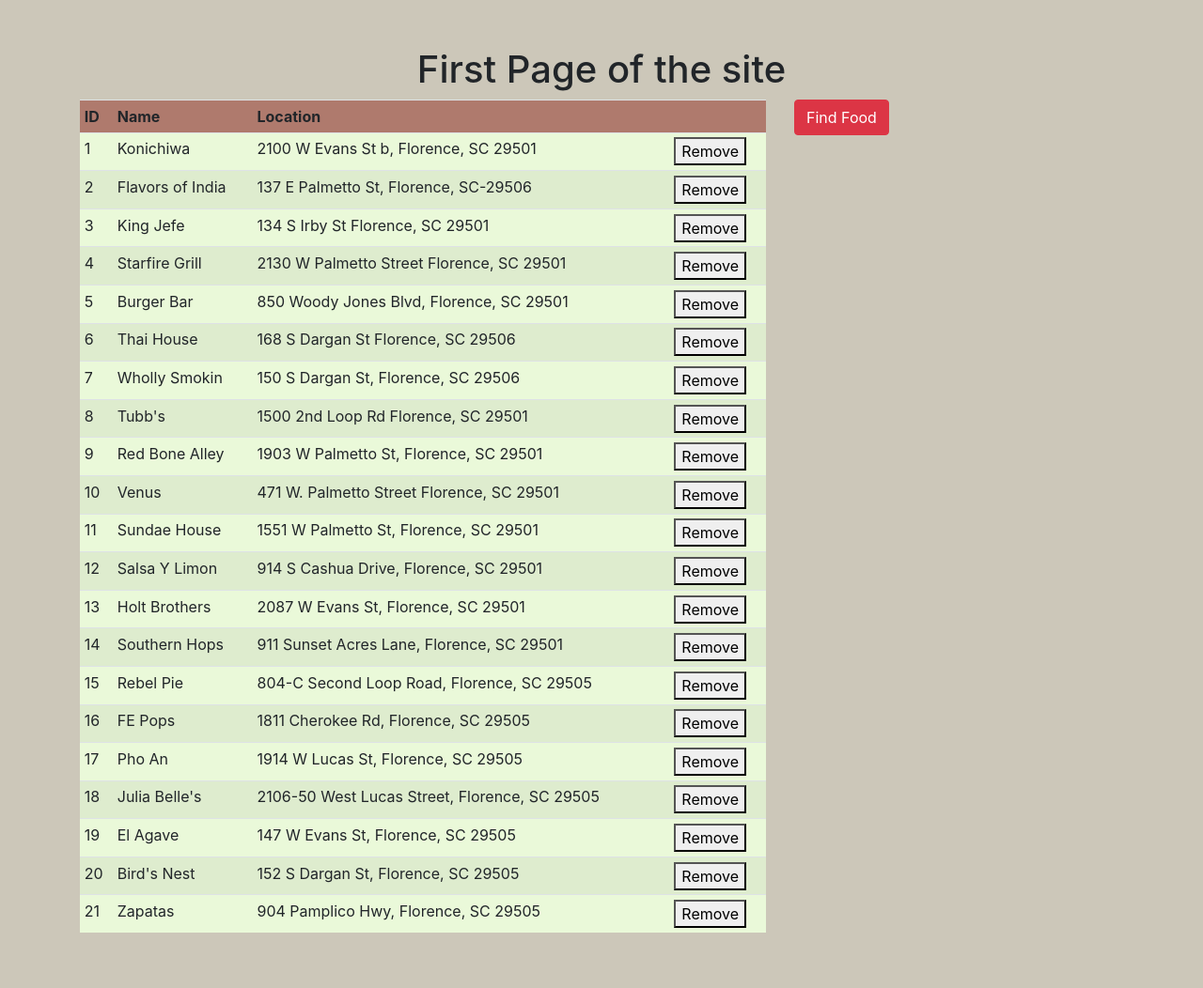
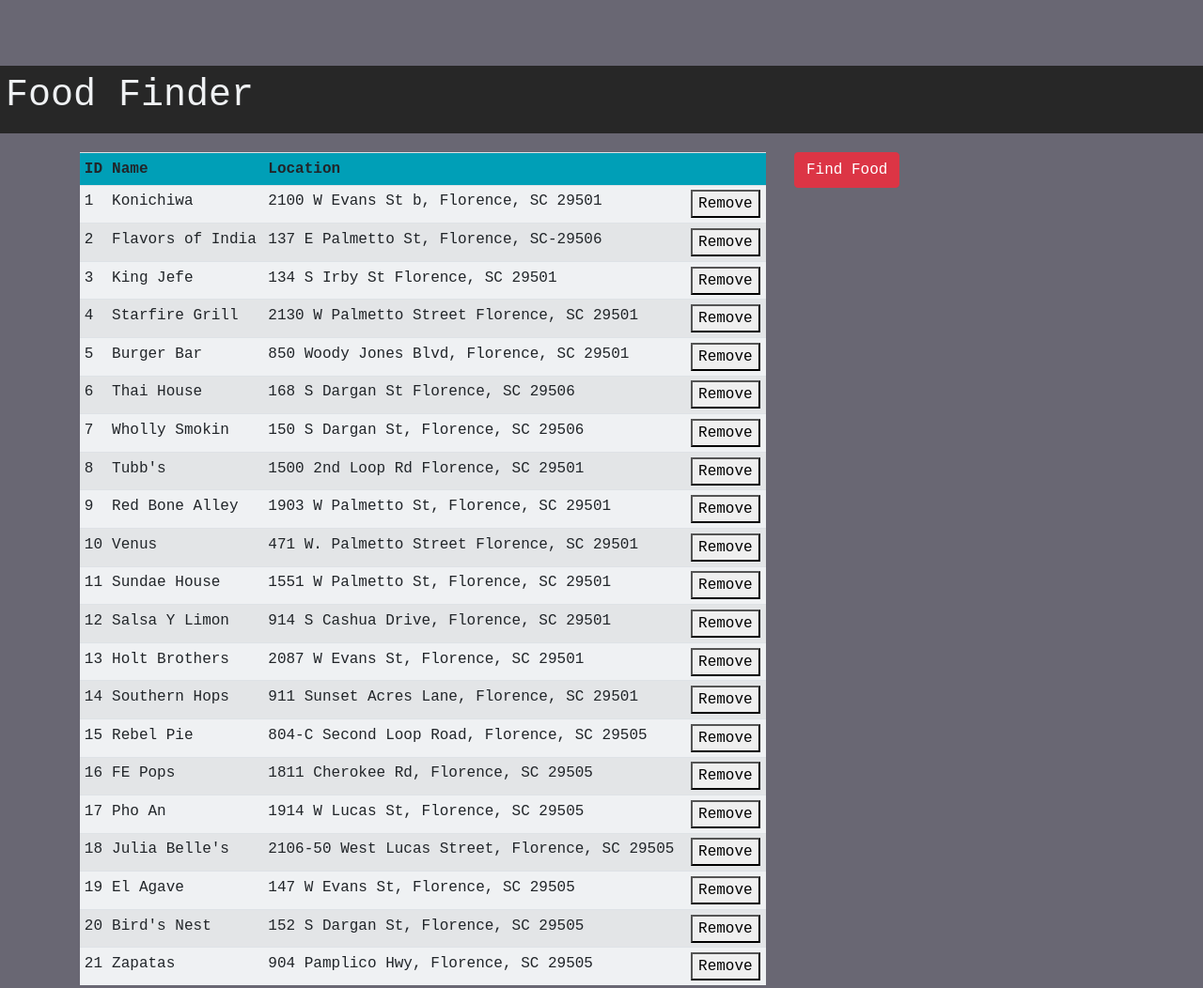
Before and after one commit to jhinson20/jhinson20.github.io, a plain HTML site: page index.html in a window 1280 px wide. Shown: the whole page at 94% size. Before the commit the page ends 1009 px from the top, so only its background shows below. Drawn offline with nearby package versions, Linux system fonts and the light colour scheme.

Commit message:
Added a header bar and changed color schemes

```diff
--- a/css/index.css
+++ b/css/index.css
@@ -1,9 +1,9 @@
 body {
     #display: grid;
-    #display: flex;
     justify-content: center;
-    background-color: #CCC7B9;
+    background-color: #696773;
     padding-top: 50px;
+    font-family: "Courier New", serif;
 }
 
 .center-container {
@@ -12,9 +12,23 @@ body {
 }
 
 .table {
-    background-color: #EAF9D9;
+    background-color: #EFF1F3;
+}
+
+#table-container {
+
+}
+
+.navbar-container {
+    width: 1300px;
+    background-color: #272727;
+    color: #EFF1F3;
+}
+
+.header-container {
+    margin: 20px 0px 20px 0px;
 }
 
 #table-header {
-    background-color: #AF7A6D;
+    background-color: #009FB7;
 }
--- a/index.html
+++ b/index.html
@@ -19,15 +19,17 @@
 <body onload="createFoodList(event);">
 
 
-<div class="center-container align-content-center">
-    <h1>First Page of the site</h1>
+<div class="header-container center-container align-content-center">
+    <div class="navbar-container navbar">
+        <h1>Food Finder</h1>
+    </div>
 </div>
 
 <div class="container-lg">
 
     <div class="row">
 
-        <div class="col-8" >
+        <div id="table-container" class="col-md-8" >
             <table id="food-list-table" class="table table-sm table-striped">
                 <tr id="table-header">
                     <th>ID</th>
@@ -38,7 +40,7 @@
             </table>
         </div>
 
-        <div class="col-4">
+        <div class="col-md-4">
             <button type="button" class="btn btn-danger" onclick="pickFoodPlace()">
                 <span>Find Food</span>
             </button>
```
